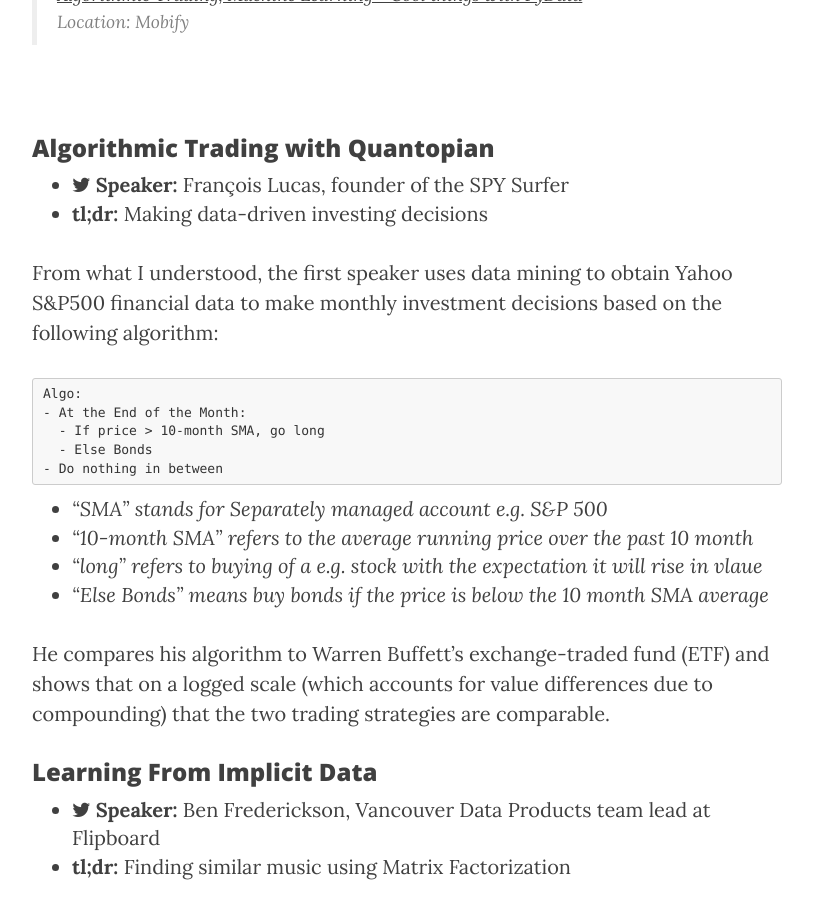
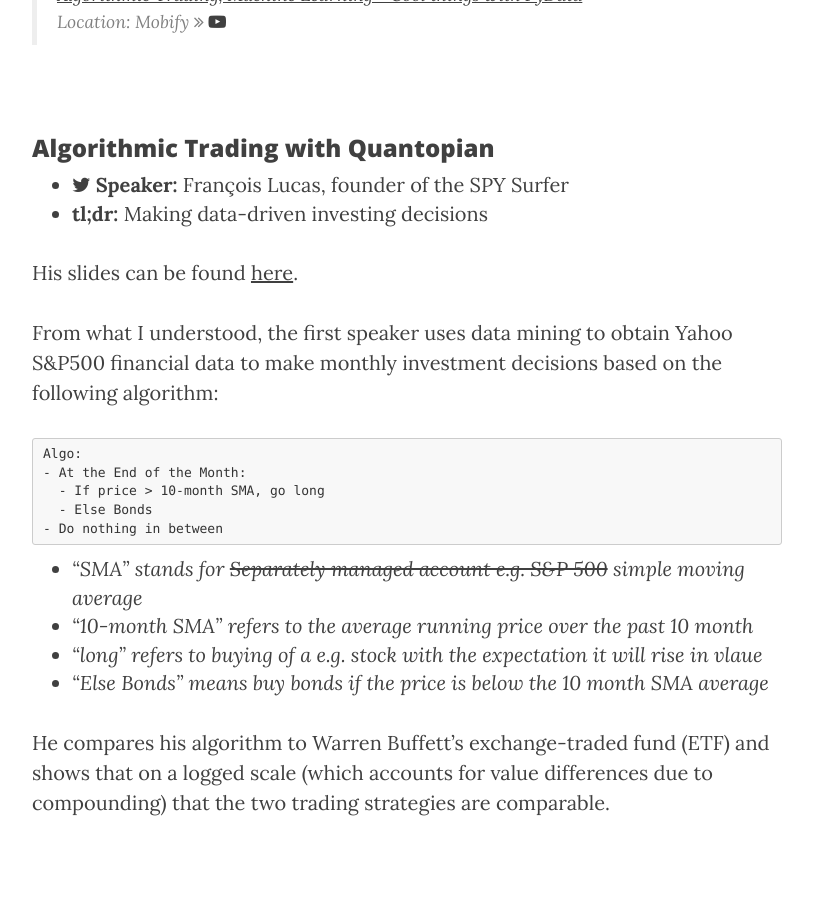
Before and after one commit to csiu/blog, a Jekyll site: the page built from _posts/2017_100daysofcode/2017-04-04-day39.md, in a window 1280 px wide and 900 px high, scrolled down 818 px. Shown: the whole window, without its empty margins (233-1046 px from the left). Built offline with Jekyll 4.4.1, drawn with Linux system fonts in a browser that asks for light colours; nearby versions of some CDN libraries.

Commit message:
Update - Correction from Denis - Add link to slides & video

````diff
--- a/_posts/2017_100daysofcode/2017-04-04-day39.md
+++ b/_posts/2017_100daysofcode/2017-04-04-day39.md
@@ -14,13 +14,15 @@
 
 > PyData Vancouver Meetup:\\
 > [Algorithmic Trading, Machine Learning - Cool things with PyData](https://www.meetup.com/vanpydata/events/237644944/)\\
-> Location: Mobify
+> Location: Mobify <i class="fa fa-angle-double-right"></i> [<i class="fa fa-youtube-play"></i>](https://www.youtube.com/watch?v=0RQGaEXI9qM)
 
 <br/>
 
 ### Algorithmic Trading with Quantopian
 - [<i class="fa fa-twitter"></i>](https://twitter.com/theSPYsurfer) **Speaker:** François Lucas, founder of the [SPY Surfer](http://thespysurfer.com)
 - **tl;dr:** Making data-driven investing decisions
+
+His slides can be found [here](http://thespysurfer.com/wp-content/uploads/2017/04/PyDataApril4.pdf).
 
 From what I understood, the first speaker uses data mining to obtain Yahoo S&P500 financial data to make monthly investment decisions based on the following algorithm:
 
@@ -32,12 +34,14 @@
 - Do nothing in between
 ```
 
-- *"SMA" stands for Separately managed account e.g. S&P 500*
+- *"SMA" stands for <s>Separately managed account e.g. S&P 500</s> simple moving average*
 - *"10-month SMA" refers to the average running price over the past 10 month*
 - *["long"](http://www.investopedia.com/terms/l/long.asp) refers to buying of a e.g. stock with the expectation it will rise in vlaue*
 - *"Else Bonds" means buy bonds if the price is below the 10 month SMA average*
 
 He compares his algorithm to Warren Buffett’s exchange-traded fund (ETF) and shows that on a logged scale (which accounts for value differences due to compounding) that the two trading strategies are comparable.
+
+<br>
 
 ### Learning From Implicit Data
 - [<i class="fa fa-twitter"></i>](https://twitter.com/benfrederickson) **Speaker:** Ben Frederickson, Vancouver Data Products team lead at Flipboard
````
